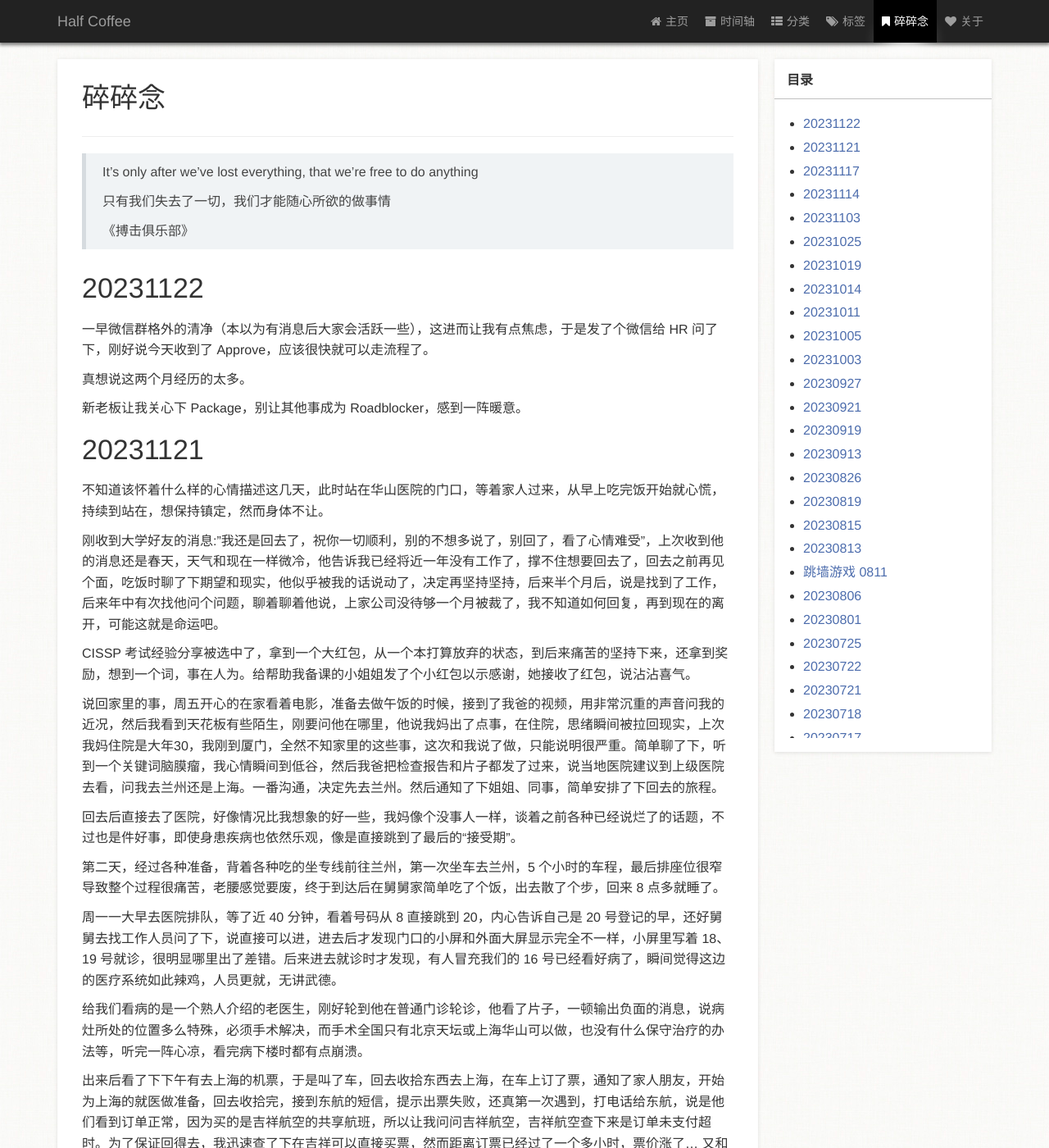
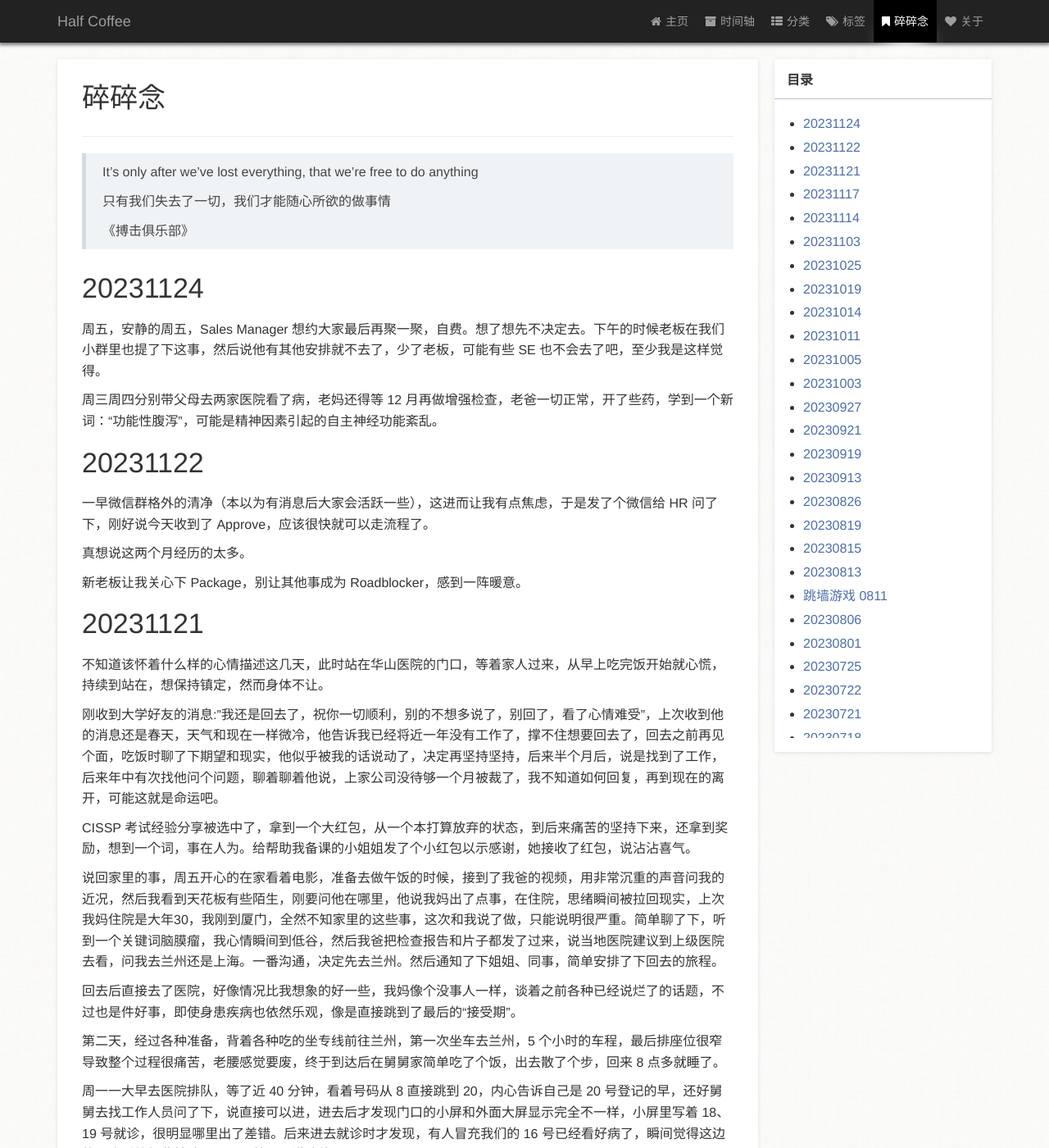
Before and after one commit to zm1990s/halfcoffee, a Jekyll site: the page built from page/3碎碎念.md, in a window 1280 px wide and 1400 px high. Shown: the whole window at 82% size. Built offline with Jekyll 4.4.1, drawn with Linux system fonts in a browser that asks for light colours; a style sheet for code colours, icons or effects is not loaded; some of the changed text lies outside the part shown.

Commit message:
20231124

```diff
--- a/_posts/2023-10-31-newzealand.markdown
+++ b/_posts/2023-10-31-newzealand.markdown
@@ -60,4 +60,4 @@ typora-root-url: ../../halfcoffee
 
 
 
-11.5 周日提交的申请。
+11.5 周日提交的申请，接着周一收到了系统邮件，提示已经接收到申请。11.23 收到邮件，提示有一份材料上传失败，需要重新传输。
--- a/page/3碎碎念.md
+++ b/page/3碎碎念.md
@@ -15,6 +15,12 @@ type: page
 > 《搏击俱乐部》
 
 
+
+# 20231124
+
+周五，安静的周五，Sales Manager 想约大家最后再聚一聚，自费。想了想先不决定去。下午的时候老板在我们小群里也提了下这事，然后说他有其他安排就不去了，少了老板，可能有些 SE 也不会去了吧，至少我是这样觉得。
+
+周三周四分别带父母去两家医院看了病，老妈还得等 12 月再做增强检查，老爸一切正常，开了些药，学到一个新词：“功能性腹泻”，可能是精神因素引起的自主神经功能紊乱。
 
 # 20231122
 
@@ -49,6 +55,10 @@ CISSP 考试经验分享被选中了，拿到一个大红包，从一个本打
 本来还想约高中同学聚一聚，他回复没多久，就又告诉他这次约不成了。
 
 当天 5 点多到了浦东机场，在机场简单吃了饭，送父母去了姐姐家。
+
+周二下午，约了一个专家先看看老家拍的片子，专家的结论和老家可以说大不一样，甚至可以说是好消息，根据片子中肿瘤的颜色判断可能是血管瘤，而血管瘤可以用伽马刀来无创治疗，风险会小一些，价格也还行，一次手术费 2~3w，每次甚至可以不住院。
+
+出来后在附近走了走，又吃了个拉面+炒面，味道很赞。
 
 ---
 
```
